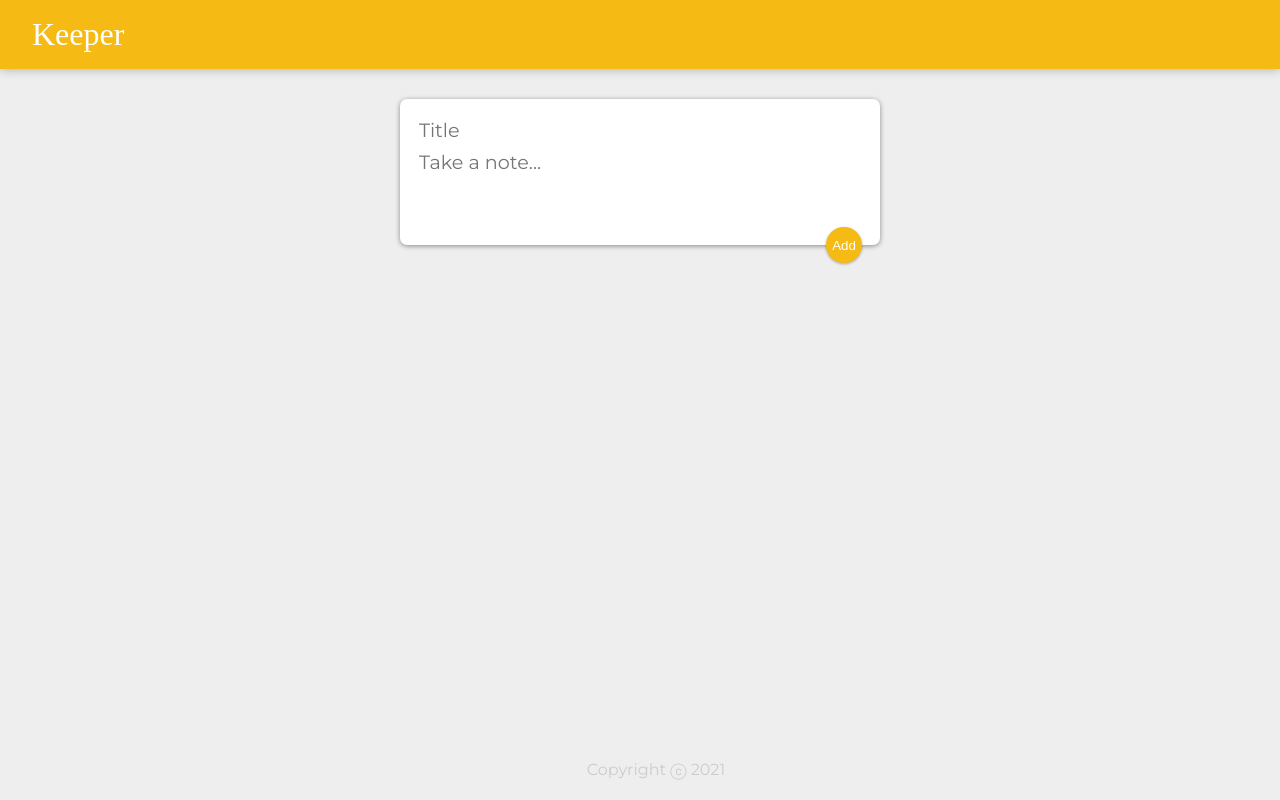
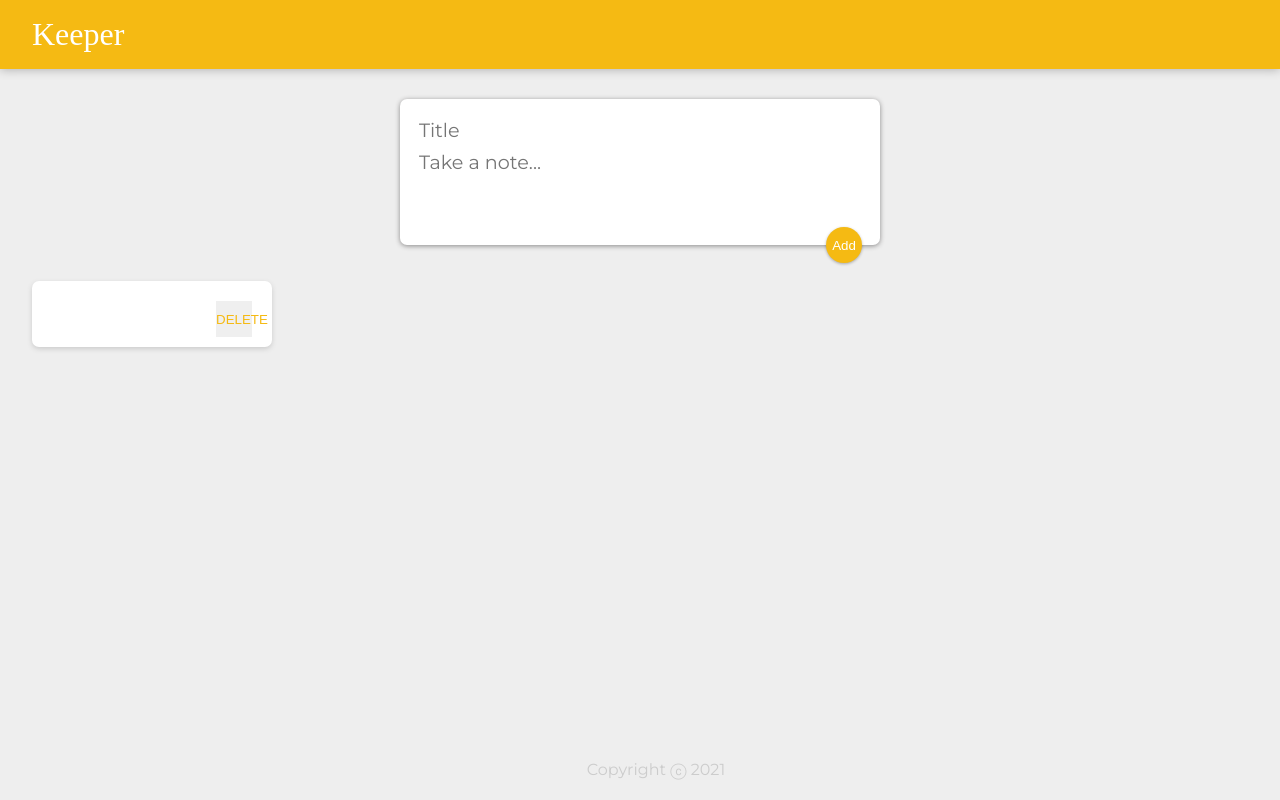
Before and after one commit to Thomas13702/Keeper-App-PT3, a React (Create React App) app: page / in a window 1280 px wide. Built offline with nearby package versions, Linux system fonts and the light colour scheme; a web font is replaced by a local one.

Commit message:
New branch

```diff
--- a/src/components/App.jsx
+++ b/src/components/App.jsx
@@ -6,8 +6,8 @@ import CreateArea from "./CreateArea";
 
 function App() {
 
-  const [titleItems, setTitleItems] = useState([]);
-  const [contentItems, setContentItems] = useState([]);
+  const [titleItems, setTitleItems] = useState([""]);
+  const [contentItems, setContentItems] = useState([""]);
 
   function addTitle(title){
     setTitleItems(prevItems => {
@@ -20,6 +20,7 @@ function App() {
       return [...prevItems, content]
     });
   }
+
 
 
   return (
```
